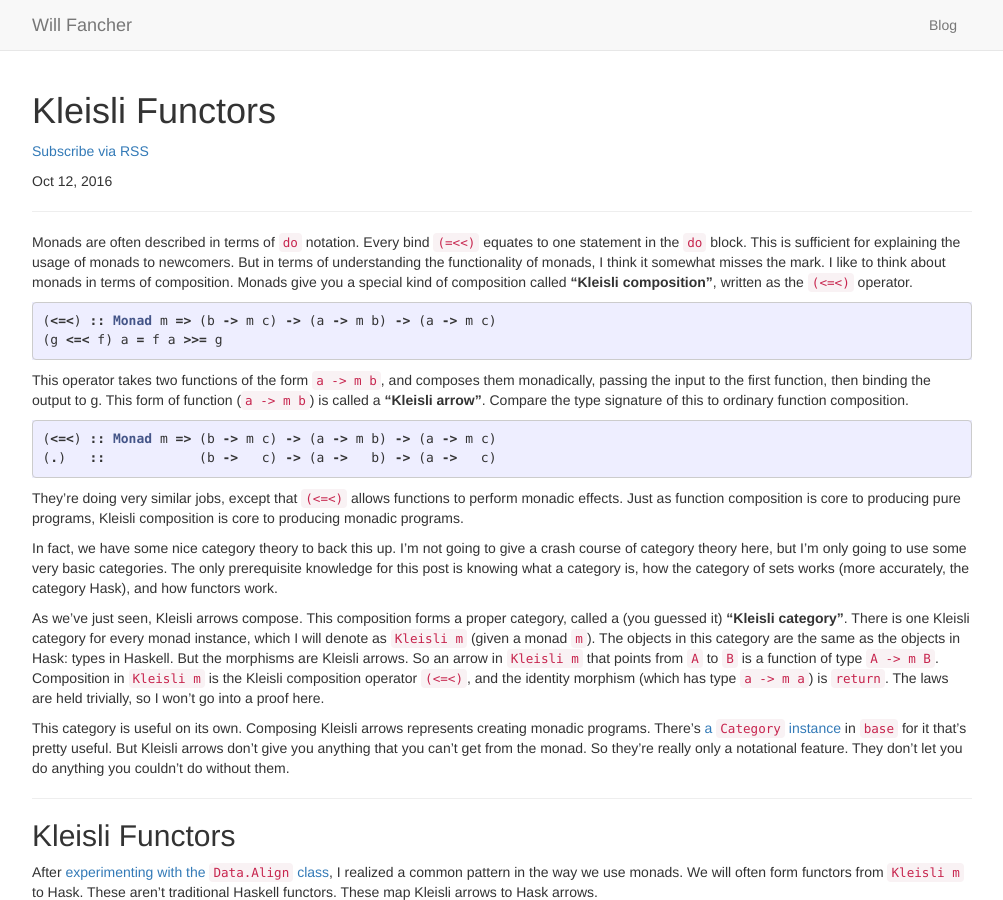
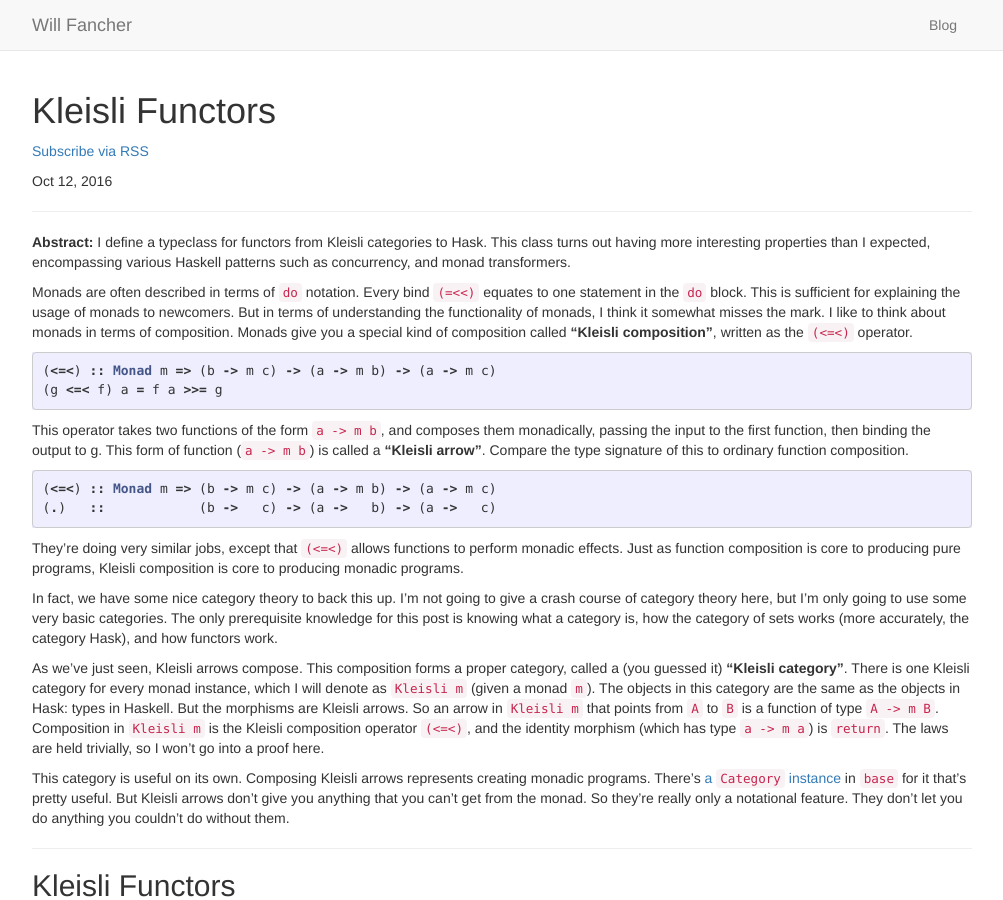
Before and after one commit to ElvishJerricco/elvishjerricco.github.io, a Jekyll site: the page built from _posts/2016-10-12-kleisli-functors.md, in a window 1280 px wide and 900 px high. Shown: the whole window, without its empty margins (138-1141 px from the left). Built offline with Jekyll 4.4.1, drawn with Linux system fonts in a browser that asks for light colours.

Commit message:
Add abstract to Kleisli Functors

```diff
--- a/_posts/2016-10-12-kleisli-functors.md
+++ b/_posts/2016-10-12-kleisli-functors.md
@@ -4,6 +4,11 @@ title:  "Kleisli Functors"
 date:   2016-10-12
 categories:
 ---
+
+**Abstract:** I define a typeclass for functors from Kleisli categories to Hask.
+This class turns out having more interesting properties than I expected,
+encompassing various Haskell patterns such as concurrency,
+and monad transformers.
 
 Monads are often described in terms of `do` notation.
 Every bind `(=<<)` equates to one statement in the `do` block.
```
